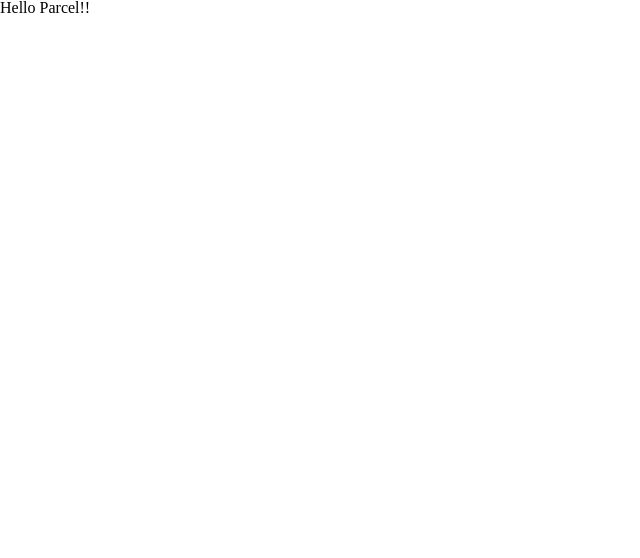
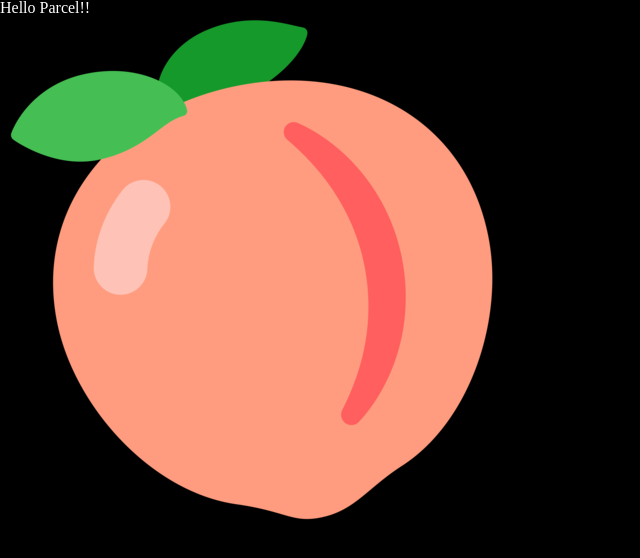
Before and after one commit to Dain-K/frontend-study, a website built with Parcel: page PARCEL-TEMPLATE-BASIC/index.html in a window 1280 px wide. Shown: the whole page, without its empty margins (0-640 px from the left). Built offline with nearby package versions, Linux system fonts and the light colour scheme.

Commit message:
정적 파일 연결 및 autoprefixer 추가

```diff
--- a/PARCEL-TEMPLATE-BASIC/index.html
+++ b/PARCEL-TEMPLATE-BASIC/index.html
@@ -12,5 +12,6 @@
 </head>
 <body>
     <h1>Hello Parcel!!</h1>
+    <img src="./images/logo.png" alt="logo" />
 </body>
 </html>
--- a/PARCEL-TEMPLATE-BASIC/scss/main.scss
+++ b/PARCEL-TEMPLATE-BASIC/scss/main.scss
@@ -0,0 +1,10 @@
+$color--black: #000;
+$color--white: #fff;
+
+body {
+    background-color: $color--black;
+    h1 {
+        color: $color--white;
+        display: flex;
+    }
+}
```
Also changed, not shown: PARCEL-TEMPLATE-BASIC/package.json (+13 -2 lines), PARCEL-TEMPLATE-BASIC/.postcssrc.js (added), PARCEL-TEMPLATE-BASIC/README.md, PARCEL-TEMPLATE-BASIC/dist/favicon.ico (added), PARCEL-TEMPLATE-BASIC/dist/index.html (added), PARCEL-TEMPLATE-BASIC/dist/logo.6023b87e.png (added), PARCEL-TEMPLATE-BASIC/images/logo.png (added), PARCEL-TEMPLATE-BASIC/static/favicon.ico (added), 7 other files.
